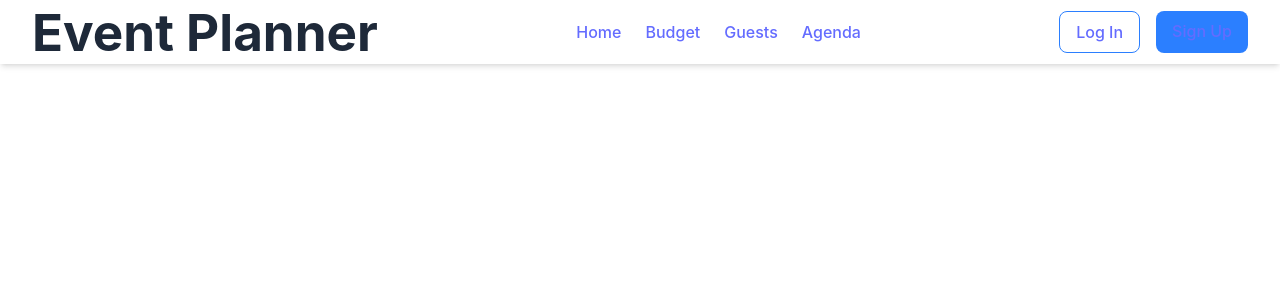
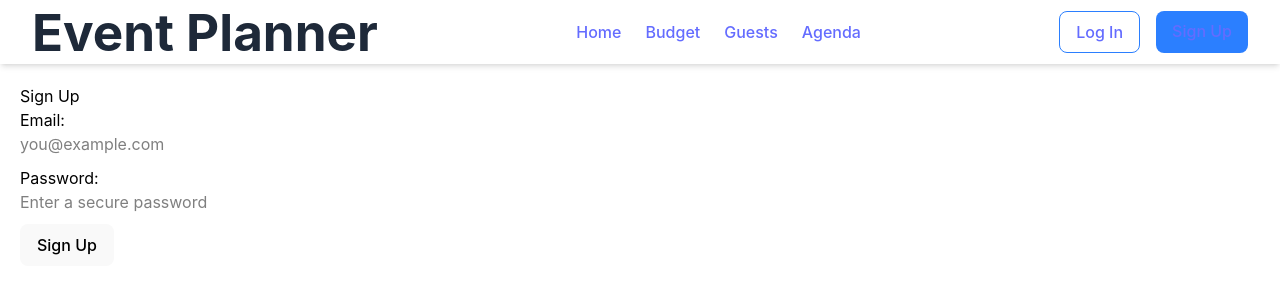
Before and after one commit to Talia-Lia/EventPro, a React (Vite) app in the folder event-planner/: page /signup in a window 1280 px wide. Shown: the top 300 px of the page. Built offline with nearby package versions, Linux system fonts and the light colour scheme.

Commit message:
added a boilerplate sign in and login page

```diff
--- a/event-planner/package.json
+++ b/event-planner/package.json
@@ -11,8 +11,10 @@
   },
   "dependencies": {
     "@tailwindcss/vite": "^4.0.6",
+    "axios": "^1.8.1",
     "react": "^19.0.0",
     "react-dom": "^19.0.0",
+    "react-router-dom": "^7.2.0",
     "tailwindcss": "^4.0.6"
   },
   "devDependencies": {
--- a/event-planner/src/pages/Login.jsx
+++ b/event-planner/src/pages/Login.jsx
@@ -1,14 +1,92 @@
-import { useState } from "react";
+// Importing React and the useState hook from the 'react' library.
+// 'useState' allows us to create and manage local component state (like email/password values).
+import React, { useState } from "react";
+
+// Importing the useNavigate hook from 'react-router-dom'.
+// This hook lets us navigate to different routes programmatically if needed.
 import { useNavigate } from "react-router-dom";
 
+// Defining a functional component named 'Login'.
 const Login = () => {
+  // useNavigate() returns a function we can use to navigate to different routes.
+  // For example, we could use 'navigate("/some-route")' inside a handler.
+  const navigate = useNavigate();
 
+  // Creating local state variables for email and password using the useState hook.
+  // 'email' and 'password' will store the current values of the inputs,
+  // and 'setEmail' and 'setPassword' are functions to update these values.
+  const [email, setEmail] = useState("");
+  const [password, setPassword] = useState("");
+
+  // Currently, we're not handling any form submission.
+  // The button is type="button", so it won't submit the form.
+  // If we wanted to handle login, we'd typically add an onSubmit handler
+  // to the <form> or an onClick handler to the <button> that sends the data
+  // to the server or performs validation.
 
   return (
-    <div>
-      {}
+    // A container div to group the login form elements.
+    // We apply inline styles here for simplicity: margin and color.
+    <div style={{ margin: "20px", color: "#000" }}>
+      {/* A heading to identify this section as the Login page. */}
+      <h2>Login</h2>
+
+      {/* The <form> element for structuring the input fields.
+          We're giving it a maxWidth of 300px for a narrower layout. */}
+      <form style={{ maxWidth: "300px" }}>
+
+        {/* First field group for Email */}
+        <div style={{ marginBottom: "10px" }}>
+          {/* The label for the email input, connected by the htmlFor attribute. */}
+          <label htmlFor="email">Email:</label>
+          <br />
+          {/* The actual input for the email.
+              - type="email" ensures the browser may provide email-specific input features.
+              - placeholder is just a hint to the user.
+              - value is bound to our 'email' state variable.
+              - onChange updates the state with whatever the user types.
+              - style is set to make it 100% width of the parent container. */}
+          <input
+            id="email"
+            type="email"
+            placeholder="you@example.com"
+            value={email}
+            onChange={(e) => setEmail(e.target.value)}
+            style={{ width: "100%" }}
+          />
+        </div>
+
+        {/* Second field group for Password */}
+        <div style={{ marginBottom: "10px" }}>
+          {/* The label for the password input, connected by the htmlFor attribute. */}
+          <label htmlFor="password">Password:</label>
+          <br />
+          {/* The actual input for the password.
+              - type="password" hides the characters as they are typed.
+              - placeholder is just a hint to the user.
+              - value is bound to our 'password' state variable.
+              - onChange updates the state with whatever the user types.
+              - style is set to make it 100% width of the parent container. */}
+          <input
+            id="password"
+            type="password"
+            placeholder="Enter your password"
+            value={password}
+            onChange={(e) => setPassword(e.target.value)}
+            style={{ width: "100%" }}
+          />
+        </div>
+
+        {/* This button doesn't do anything yet, as we set type="button"
+            (so it won't trigger form submission).
+            You can add an onClick handler or change the form onSubmit behavior later. */}
+        <button type="button" style={{ padding: "8px 16px" }}>
+          Login
+        </button>
+      </form>
     </div>
   );
 };
 
+// Exporting our 'Login' component so it can be imported and used in other parts of the app.
 export default Login;
--- a/event-planner/src/pages/Signup.jsx
+++ b/event-planner/src/pages/Signup.jsx
@@ -1,14 +1,86 @@
-import { useState } from "react";
+import React, { useState } from "react";
 import { useNavigate } from "react-router-dom";
 
+// Defining the Signup functional component.
 const Signup = () => {
+  // Initializing the useNavigate hook to allow for navigation after signup.
+  const navigate = useNavigate();
 
+  // Setting up local state variables for email and password.
+  // 'email' and 'password' store the current values of the respective input fields.
+  // 'setEmail' and 'setPassword' are functions to update these values.
+  const [email, setEmail] = useState("");
+  const [password, setPassword] = useState("");
 
+  // The handleSubmit function is called when the form is submitted.
+  // It prevents the default form submission behavior (which reloads the page)
+  // and logs the current email and password to the console.
+  // Increment 2: add additional logic here to send the data to server
+  const handleSubmit = (e) => {
+    e.preventDefault(); // Prevents the page from refreshing on form submission.
+    console.log("Signing up with:", { email, password });
+  };
+
+  // The component's render output.
   return (
-    <div>
-      {}
+
+    <div style={{ margin: "20px", color: "#000" }}>
+      {/* A heading for the Signup page */}
+      <h2>Sign Up</h2>
+
+      {/* The form element which wraps the input fields and the submit button.
+          It uses the handleSubmit function when submitted. */}
+      <form onSubmit={handleSubmit} style={{ maxWidth: "300px" }}>
+
+        {/* Email input field group */}
+        <div style={{ marginBottom: "10px" }}>
+          {/* Label for the email input, associated via htmlFor attribute */}
+          <label htmlFor="email">Email:</label>
+          <br />
+          {/* Email input field:
+              - type="email" triggers email-specific validation and keyboard on mobile devices.
+              - placeholder gives a hint to the user.
+              - value is bound to the 'email' state variable.
+              - onChange updates the state when the user types. */}
+          <input
+            id="email"
+            type="email"
+            placeholder="you@example.com"
+            value={email}
+            onChange={(e) => setEmail(e.target.value)}
+            style={{ width: "100%" }}
+          />
+        </div>
+
+        {/* Password input field group */}
+        <div style={{ marginBottom: "10px" }}>
+          {/* Label for the password input */}
+          <label htmlFor="password">Password:</label>
+          <br />
+          {/* Password input field:
+              - type="password" masks the input characters.
+              - placeholder provides a hint.
+              - value is bound to the 'password' state variable.
+              - onChange updates the state with the current input. */}
+          <input
+            id="password"
+            type="password"
+            placeholder="Enter a secure password"
+            value={password}
+            onChange={(e) => setPassword(e.target.value)}
+            style={{ width: "100%" }}
+          />
+        </div>
+
+        {/* Submit button for the form.
+            When clicked, the form's onSubmit event triggers handleSubmit. */}
+        <button type="submit" style={{ padding: "8px 16px" }}>
+          Sign Up
+        </button>
+      </form>
     </div>
   );
 };
 
+// Exporting the Signup component so it can be imported and used in other parts of the application.
 export default Signup;
```
Also changed, not shown: 1 other file (tests, documents, lock files or other folders).
